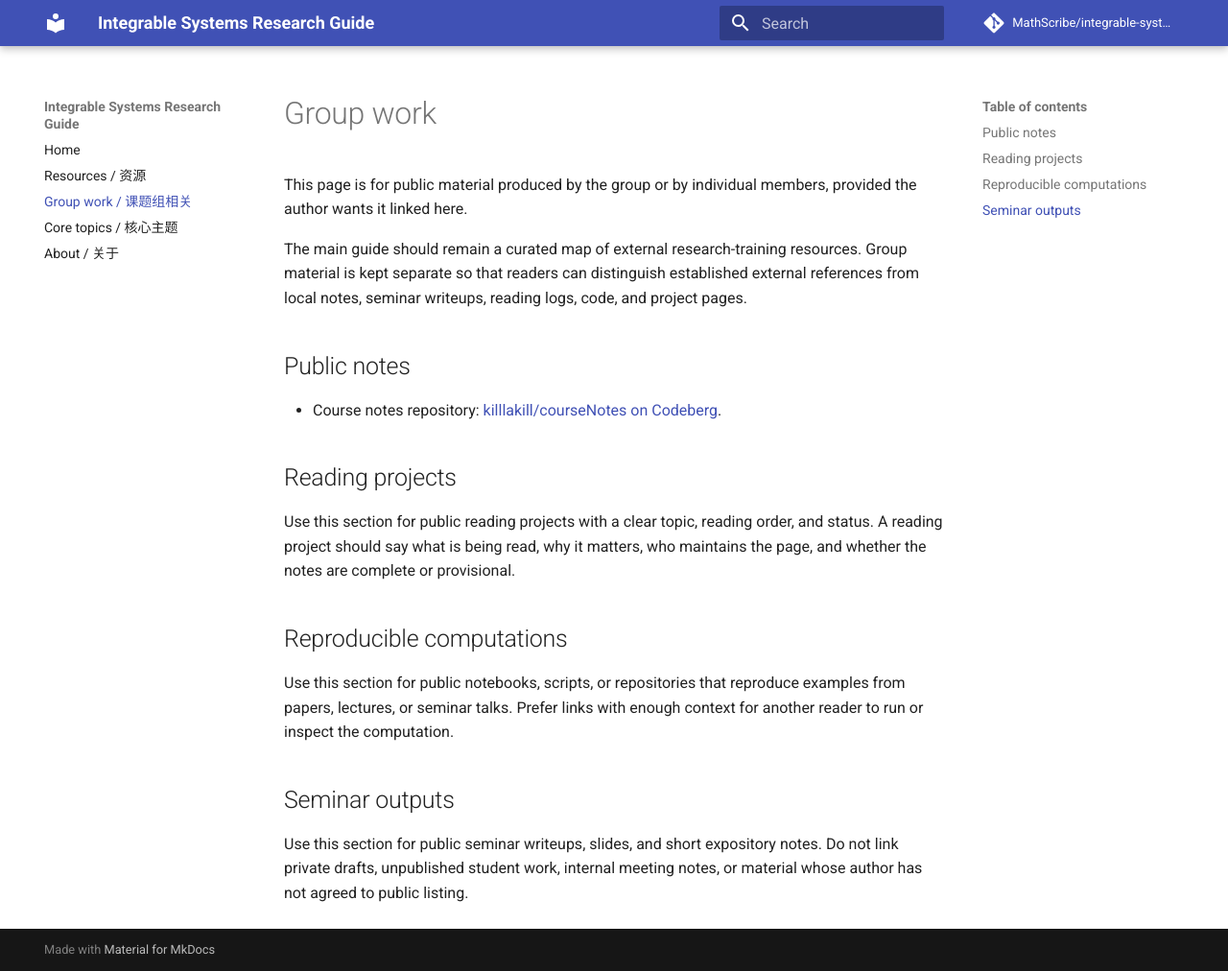
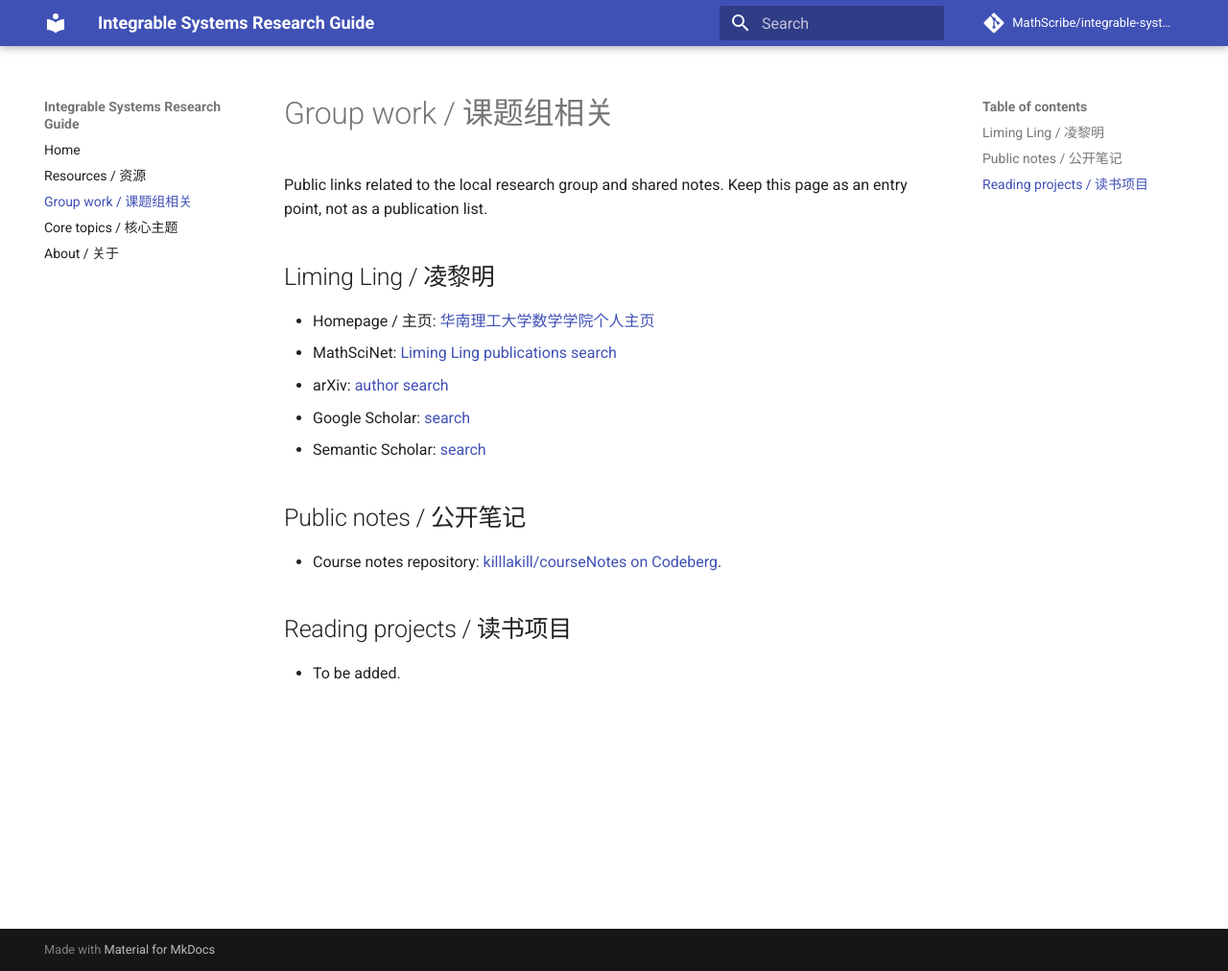
Before and after one commit to MathScribe/integrable-systems-guide, an MkDocs documentation site: the page built from docs/group-work.md, in a window 1280 px wide and 1012 px high. Shown: the whole window at 96% size. Built offline with MkDocs 1.6.1 and Material for MkDocs 9.7.7, drawn with Linux system fonts in a browser that asks for light colours; comment, search, counter and statistics services are not loaded.

Commit message:
Refocus group work page on local links

```diff
--- a/docs/group-work.md
+++ b/docs/group-work.md
@@ -1,21 +1,19 @@
-# Group work
+# Group work / 课题组相关
 
-This page is for public material produced by the group or by individual members, provided the author wants it linked here.
+Public links related to the local research group and shared notes. Keep this page as an entry point, not as a publication list.
 
-The main guide should remain a curated map of external research-training resources. Group material is kept separate so that readers can distinguish established external references from local notes, seminar writeups, reading logs, code, and project pages.
+## Liming Ling / 凌黎明
 
-## Public notes
+- Homepage / 主页: [华南理工大学数学学院个人主页](https://www2.scut.edu.cn/math/2017/1228/c14582a318350/page.htm)
+- MathSciNet: [Liming Ling publications search](https://mathscinet.ams.org/mathscinet/publications-search?query=Liming%20Ling&page=1&size=20&sort=newest&facets)
+- arXiv: [author search](https://arxiv.org/search/?query=Liming+Ling&searchtype=author)
+- Google Scholar: [search](https://scholar.google.com/scholar?q=%22Liming%20Ling%22)
+- Semantic Scholar: [search](https://www.semanticscholar.org/search?q=Liming%20Ling&sort=relevance)
+
+## Public notes / 公开笔记
 
 - Course notes repository: [killlakill/courseNotes on Codeberg](https://codeberg.org/killlakill/courseNotes).
 
-## Reading projects
+## Reading projects / 读书项目
 
-Use this section for public reading projects with a clear topic, reading order, and status. A reading project should say what is being read, why it matters, who maintains the page, and whether the notes are complete or provisional.
-
-## Reproducible computations
-
-Use this section for public notebooks, scripts, or repositories that reproduce examples from papers, lectures, or seminar talks. Prefer links with enough context for another reader to run or inspect the computation.
-
-## Seminar outputs
-
-Use this section for public seminar writeups, slides, and short expository notes. Do not link private drafts, unpublished student work, internal meeting notes, or material whose author has not agreed to public listing.
+- To be added.
```
